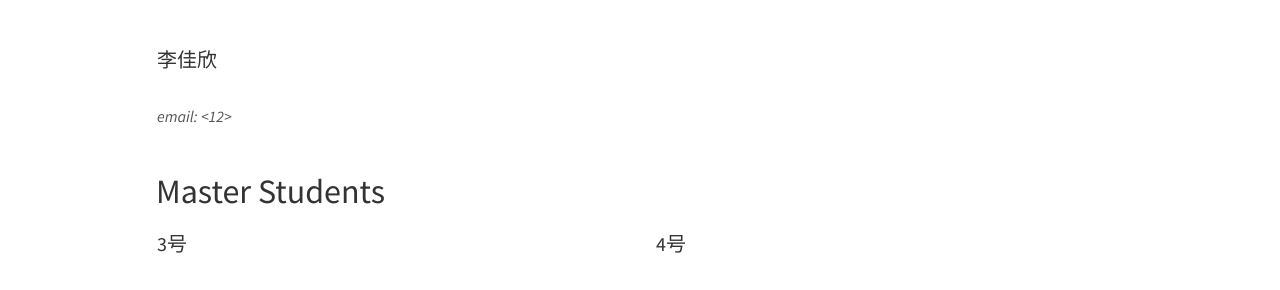
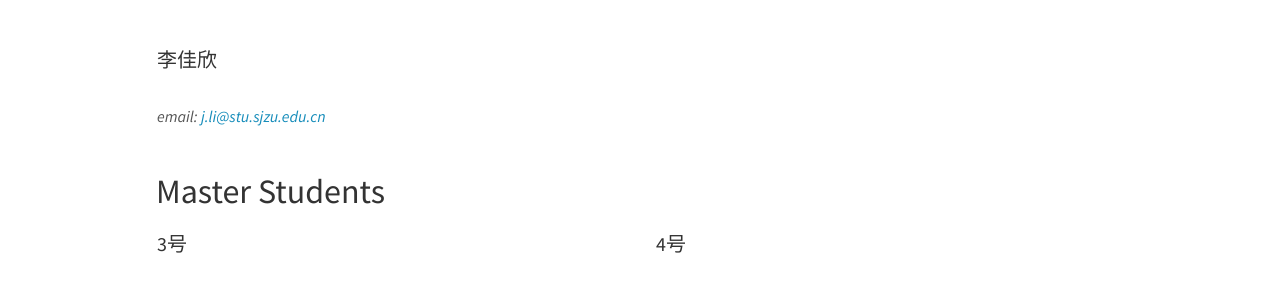
Before and after one commit to BZM2000/BZM2000.github.iottt, a Jekyll site: the page built from _pages/team.md, in a window 1280 px wide and 900 px high, scrolled down 467 px. Shown: the part 154-444 px from the top of the window. Built offline with Jekyll 4.4.1, drawn with Linux system fonts in a browser that asks for light colours; nearby versions of some CDN libraries.

Commit message:
Update phdstudents.yml

```diff
--- a/_data/phdstudents.yml
+++ b/_data/phdstudents.yml
@@ -5,4 +5,4 @@
   email: yangblss@stu.sjzu.edu.cn
 
 - name: 李佳欣
-  email: 12
+  email: j.li@stu.sjzu.edu.cn
```
